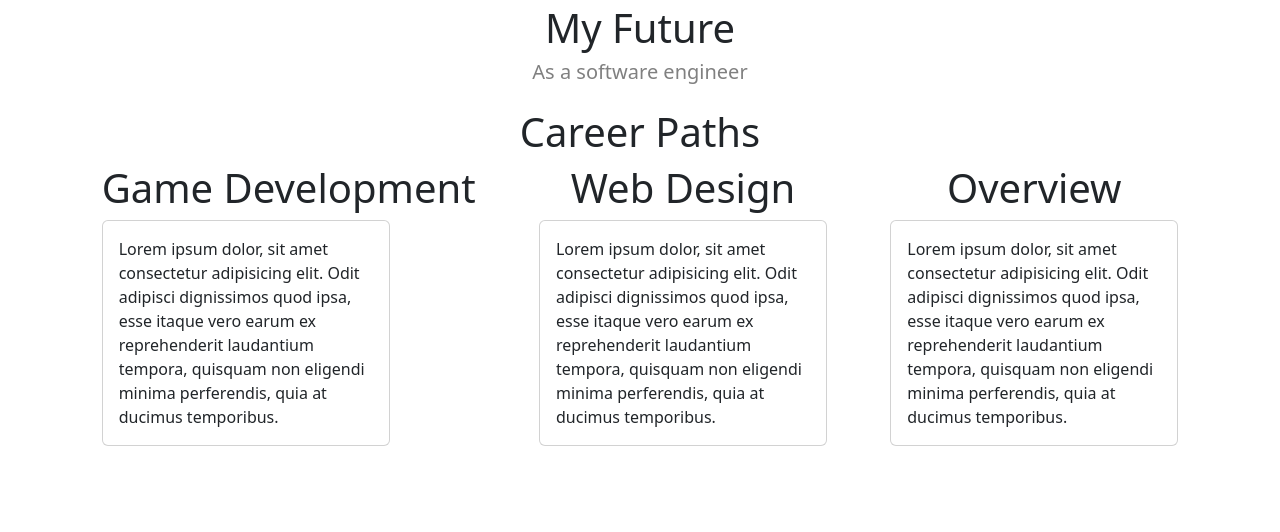
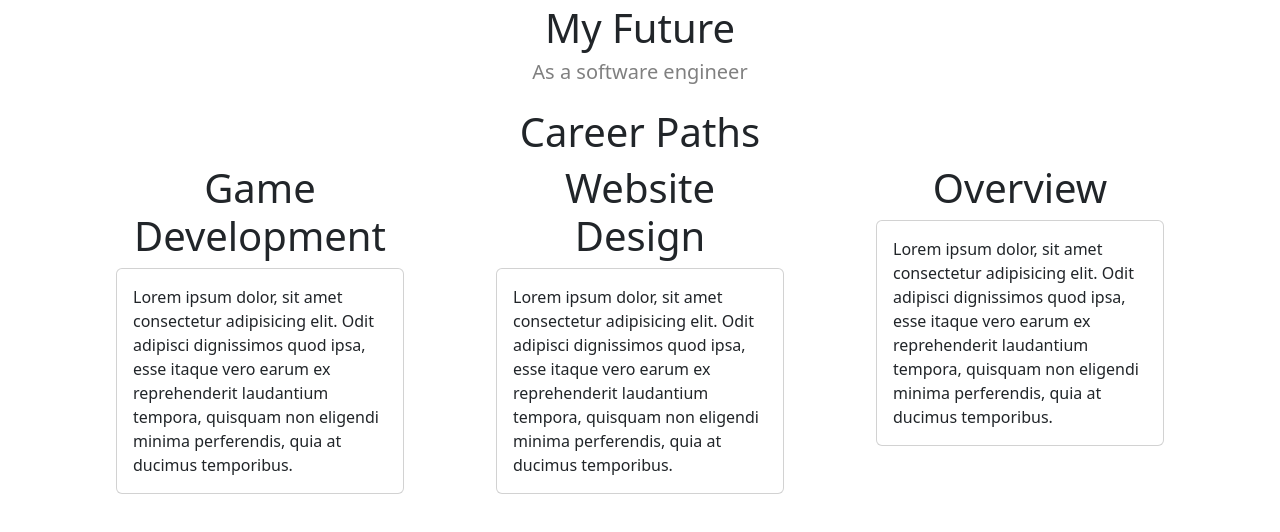
Before and after one commit to AynAws/Future-Me, a plain HTML site: page index.html in a window 1280 px wide. Drawn offline with nearby package versions, Linux system fonts and the light colour scheme.

Commit message:
trying to makes cards same height (including external h1s), experimental

```diff
--- a/index.html
+++ b/index.html
@@ -37,25 +37,25 @@
         <!--Info-->
         <div class="container mt-4">
             <h1 class="mx-auto mt-2">Career Paths</h1>
-            <div class="row row-cols-auto">
-                <div class="remy mx-auto">
-                    <h1>Game Development</h1>
+            <div class="row row-cols-auto d-flex">
+                <div class="mx-auto">
+                    <h1 class="width">Game Development</h1>
                     <div class="card" style="width: 18rem;">
                         <div class="card-body">
                             Lorem ipsum dolor, sit amet consectetur adipisicing elit. Odit adipisci dignissimos quod ipsa, esse itaque vero earum ex reprehenderit laudantium tempora, quisquam non eligendi minima perferendis, quia at ducimus temporibus.
                         </div>
                     </div>
                 </div>
-                <div class="remy mx-auto">
-                    <h1>Web Design</h1>
+                <div class="mx-auto">
+                    <h1 class="width">Website Design</h1>
                     <div class="card" style="width: 18rem;">
                         <div class="card-body">
                             Lorem ipsum dolor, sit amet consectetur adipisicing elit. Odit adipisci dignissimos quod ipsa, esse itaque vero earum ex reprehenderit laudantium tempora, quisquam non eligendi minima perferendis, quia at ducimus temporibus.
                         </div>
                     </div>
                 </div>
-                <div class="remy mx-auto">
-                    <h1>Overview</h1>
+                <div class="mx-auto">
+                    <h1 class="width">Overview</h1>
                     <div class="card" style="width: 18rem;">
                         <div class="card-body">
                             Lorem ipsum dolor, sit amet consectetur adipisicing elit. Odit adipisci dignissimos quod ipsa, esse itaque vero earum ex reprehenderit laudantium tempora, quisquam non eligendi minima perferendis, quia at ducimus temporibus.
@@ -64,33 +64,6 @@
                 </div>
             </div>
         </div>
-        <!--<div class="container mt-4 ms-2 d-flex" style="width:100%;">
-            <div class="remy">
-                <h1>Overview</h1>
-                <div class="card" style="width: 18rem;">
-                    <div class="card-body">
-                        Lorem ipsum dolor, sit amet consectetur adipisicing elit. Odit adipisci dignissimos quod ipsa, esse itaque vero earum ex reprehenderit laudantium tempora, quisquam non eligendi minima perferendis, quia at ducimus temporibus.
-                    </div>
-                </div>
-            </div>
-            <div class="remy">
-                <h1>Overview</h1>
-                <div class="card" style="width: 18rem;">
-                    <div class="card-body">
-                        Lorem ipsum dolor, sit amet consectetur adipisicing elit. Odit adipisci dignissimos quod ipsa, esse itaque vero earum ex reprehenderit laudantium tempora, quisquam non eligendi minima perferendis, quia at ducimus temporibus.
-                    </div>
-                </div>
-            </div>
-            <div class="remy">
-                <h1>Overview</h1>
-                <div class="card" style="width: 18rem;">
-                    <div class="card-body">
-                        Lorem ipsum dolor, sit amet consectetur adipisicing elit. Odit adipisci dignissimos quod ipsa, esse itaque vero earum ex reprehenderit laudantium tempora, quisquam non eligendi minima perferendis, quia at ducimus temporibus.
-                    </div>
-                </div>
-            </div>
-        </div>-->
-
         <!--Links-->
         <script
             src="https://cdn.jsdelivr.net/npm/@popperjs/core@2.11.8/dist/umd/popper.min.js"
--- a/style.css
+++ b/style.css
@@ -30,10 +30,6 @@
   font-weight: 400;
 }
 
-div.remy {
-  display: inline-block;
-}
-
 h1 {
   text-align: center;
 }
@@ -41,3 +37,7 @@ h1 {
 .container {
   justify-content: space-between;
 }
+
+.width {
+  width: 18rem;
+}
```
